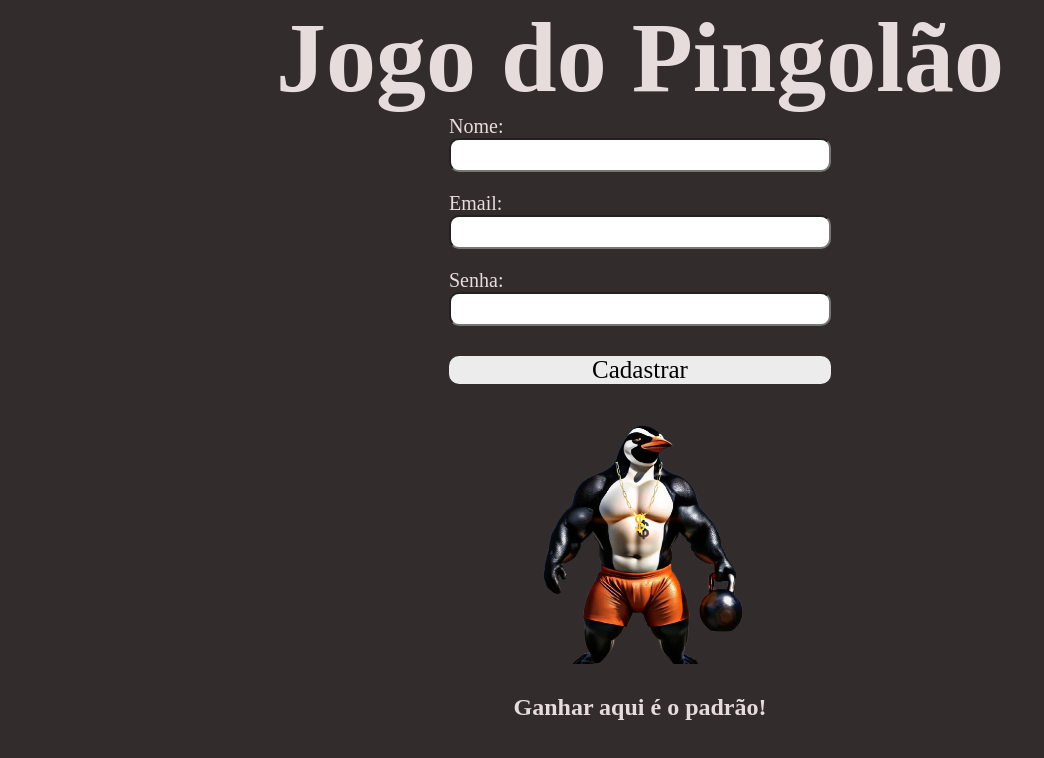
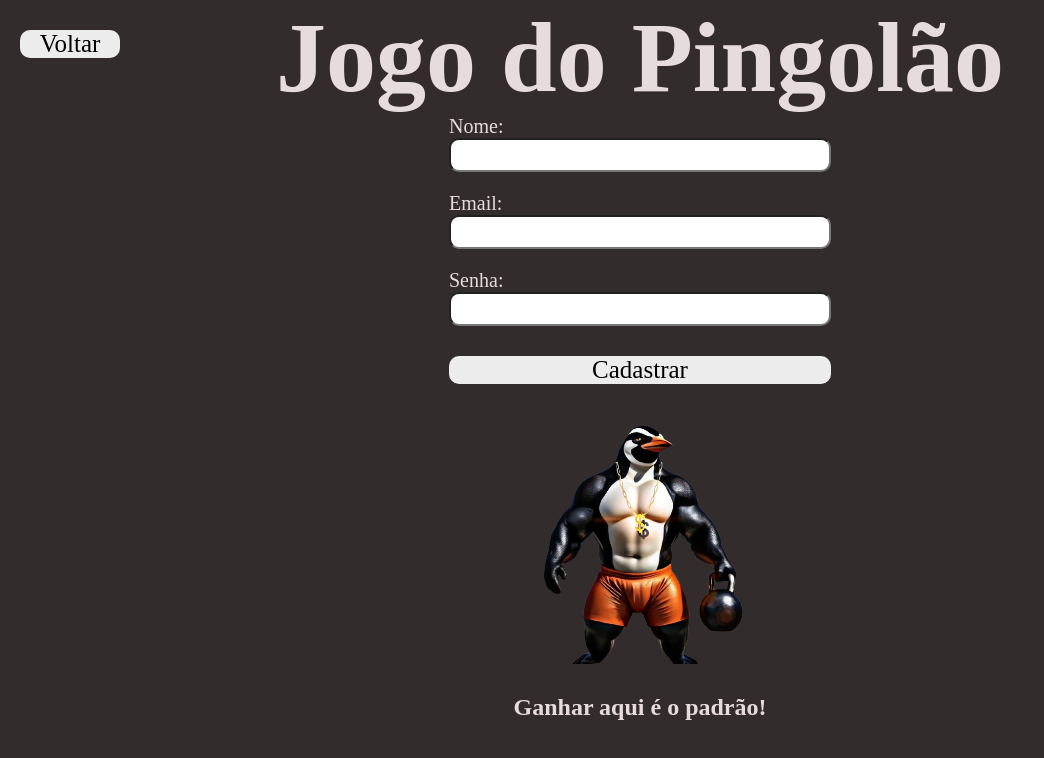
Before and after one commit to NathanTostes/pingolaoGame, a website: page views/cadastro.html in a window 1280 px wide. Shown: the whole page, without its empty margins (0-1044 px from the left). Drawn offline with Linux system fonts and the light colour scheme; a web font is replaced by a local one.

Commit message:
Added the bak button on registration screen

```diff
--- a/views/cadastro.html
+++ b/views/cadastro.html
@@ -27,6 +27,9 @@
 
                 <button type="submit">Cadastrar</button>
             </form>
+
+            <button onclick="window.location.href='index.html'" class="voltar">Voltar</button>
+
         </div>
         <img src="../public/images/pingolaoRemoveBg.png" alt="Pingolao">
         <h2>Ganhar aqui é o padrão!</h2>
```
